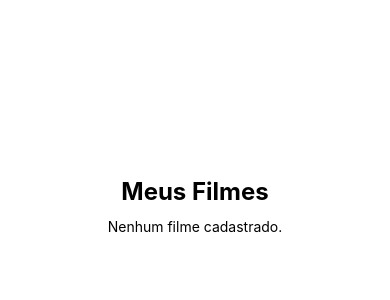
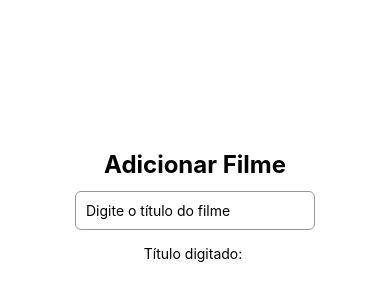
Before and after one commit to leticiavideira/ListaDeFilmes, a React Native app: screen / in a window 390 px wide. Shown: the part 216-516 px from the top of the page. Built offline with nearby package versions, Linux system fonts and the light colour scheme.

Commit message:
Criação de campo de texto que usa estado

```diff
--- a/App.js
+++ b/App.js
@@ -2,5 +2,5 @@ import TelaAdicionar from "./TelaAdicionar";
 import TelaFilmes from "./TelaFilmes";
 
 export default function App(){
-  return <TelaFilmes />;
+  return <TelaAdicionar />;
 }
--- a/TelaAdicionar.js
+++ b/TelaAdicionar.js
@@ -1,10 +1,21 @@
-import {View, Text, StyleSheet} from 'react-native';
+import {View, Text, TextInput, StyleSheet} from 'react-native';
+import { useState } from 'react';
 
 export default function TelaAdicionar() {
+     const [titulo, setTitulo] = useState('');
+
     return (
         <View style={styles.container}>
             <Text style={styles.titulo}>Adicionar Filme</Text>
-            <Text>CRIAR FORMULARIO AQUI</Text>
+
+            <TextInput
+                style={styles.input}
+                placeholder='Digite o título do filme'
+                value={titulo}
+                onChangeText={setTitulo}
+            />
+
+            <Text>Título digitado: {titulo}</Text>
         </View>
     );
 }
@@ -21,4 +32,11 @@ const styles = StyleSheet.create({
         fontWeight: 'bold',
         marginBottom: 12,
     },
+    input: {
+        borderWidth: 1,
+        borderColor: '#999',
+        borderRadius: 6,
+        padding: 10,
+        marginBottom: 15,
+  },
 });
```
